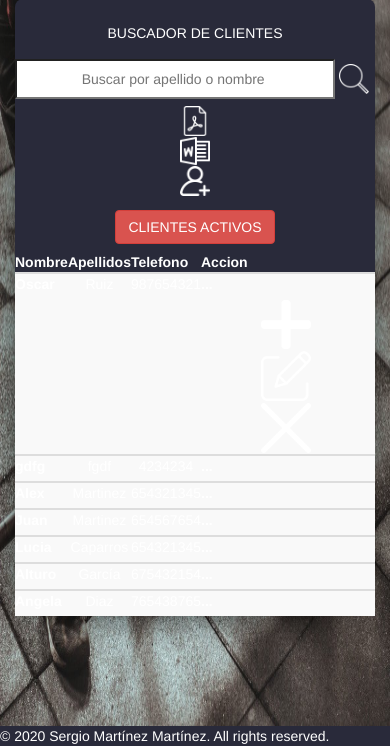
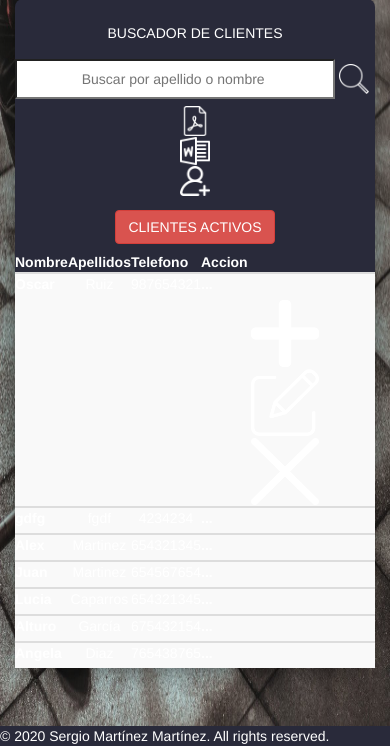
Before and after one commit to Sergio2697sm/GymArtBoostrap, a PHP site: page /clientes/buscador.php in a window 390 px wide, after a click on "...". Shown: the part 98-844 px from the top of the page. Run offline with PHP 8.4, Linux system fonts and the light colour scheme; data comes from the database, SQL or seed files in the repository; data that the repository does not hold is empty; some libraries are stand-ins or nearby versions.

Commit message:
mejorado

```diff
--- a/estilos/estilos.css
+++ b/estilos/estilos.css
@@ -393,13 +393,13 @@ section {
 }
 
 /*movil*/
+
 @media (max-width:767px) {
    #tagDivPanorama {
       left: 65px;
    }
    .tablas {
       width: 100%;
-      /* max-width: calc(100vw - 40px); */
       background: var(--color-oscuro);
       color: white;
       border-radius: 8px;
@@ -408,7 +408,7 @@ section {
       grid-template-columns: 1fr 1fr;
    }
    .tablas .boton img {
-      width: 30%;
+      width: 40%;
    }
    .tablas h1 {
       grid-area: Titulo;
@@ -463,17 +463,24 @@ section {
    }
    .boton-checkbox:checked~[class*="a-ocultar"] {
       display: initial;
-      display: flex;
+      /* display: flex;
       flex-flow: column;
       justify-content: center;
-      align-items: center;
+      align-items: center; */
       /* padding: 5%; */
    }
-   .boton {
+   .a-ocultar button {
+      background: none;
+      border: none;
+      padding-left: 0;
+   }
+   .botones {
       flex-flow: row;
    }
-   .boton img {
-      width: 45%;
+   .botones img {
+      width: 30%;
+      padding: 0;
+      margin: 0;
    }
    .Modificar {
       background: var(--color-oscuro);
@@ -509,12 +516,7 @@ section {
       /* padding: 20px 30px; */
       box-sizing: border-box;
       display: grid;
-      grid-template-areas:
-      "Titulo     Titulo        Titulo"
-      "buscador   buscador       buscador"
-      "menuOpciones  menuOpciones   menuOpciones"
-      "selectPagos   selectPagos    selectPagos"
-      "divTable   divTable     divTable";
+      grid-template-areas: "Titulo     Titulo        Titulo" "buscador   buscador       buscador" "menuOpciones  menuOpciones   menuOpciones" "selectPagos   selectPagos    selectPagos" "divTable   divTable     divTable";
       /* grid-template-columns: 40% 50% auto; */
    }
    .tablasPagos h1 {
@@ -548,6 +550,7 @@ section {
 }
 
 /*tablet*/
+
 @media (min-width: 768px) and (max-width:992px) {
    .tablasPagos {
       background: var(--color-oscuro);
@@ -556,10 +559,7 @@ section {
       box-shadow: 0 0 40px -10px #000;
       box-sizing: border-box;
       display: grid;
-      grid-template-areas:
-      "Titulo     Titulo        Titulo"
-      "buscador   menuOpciones   selectPagos"
-      "divTable   divTable     divTable";
+      grid-template-areas: "Titulo     Titulo        Titulo" "buscador   menuOpciones   selectPagos" "divTable   divTable     divTable";
       grid-template-columns: 1fr auto 1fr;
    }
    .tablasPagos h1 {
@@ -598,7 +598,6 @@ section {
    }
 }
 
-
 footer {
    grid-area: footer;
    background-color: var(--color-oscuro);
```
Also changed, not shown: BBDD/mensualidadesBBDD.php (+3 -5 lines).
